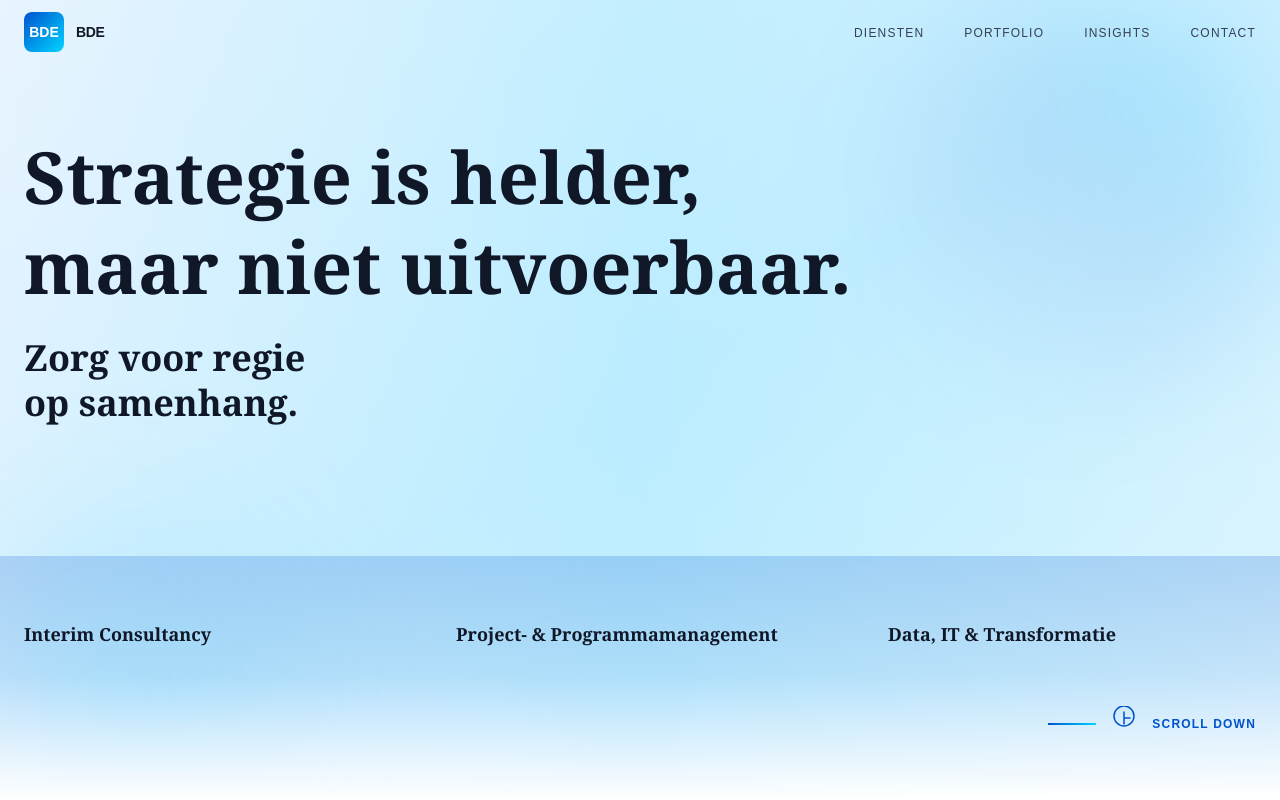
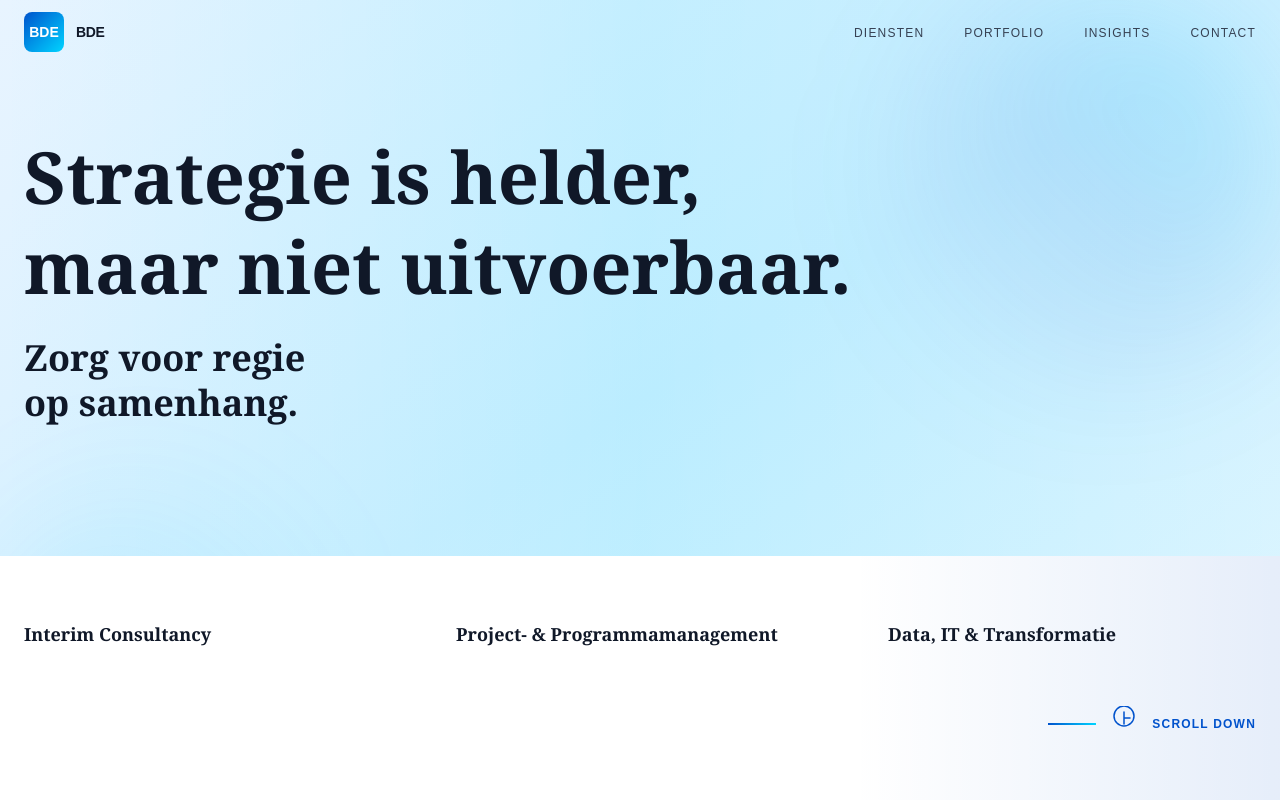
Before and after one commit to TinoiDam/bde-consulting.com, a Next.js app: page / in a window 1280 px wide. Shown: the top 800 px of the page. Built offline with nearby package versions, Linux system fonts and the light colour scheme.

Commit message:
Fix specialisaties section - white background with gradient overlay on right side

```diff
--- a/app/page.tsx
+++ b/app/page.tsx
@@ -30,8 +30,11 @@ export default function Home() {
         </div>
 
         {/* Specialisaties - Bottom of Hero with Scroll Indicator */}
-        <div className="relative z-10 w-full bg-gradient-to-b from-[#0052CC]/20 via-[#0052CC]/10 to-white py-8 md:py-12 lg:py-16">
-          <div className="max-w-7xl mx-auto px-6 w-full">
+        <div className="relative z-10 w-full bg-white py-8 md:py-12 lg:py-16">
+          {/* Gradient overlay on right side */}
+          <div className="absolute inset-y-0 right-0 w-1/3 bg-gradient-to-l from-[#0052CC]/10 to-transparent pointer-events-none hidden md:block"></div>
+
+          <div className="max-w-7xl mx-auto px-6 w-full relative z-10">
             {/* Mobile: Vertical, Desktop: Horizontal */}
             <div className="grid grid-cols-1 sm:grid-cols-2 lg:grid-cols-3 gap-8 md:gap-12 lg:gap-16 mb-8">
               <p className="text-sm sm:text-base md:text-lg font-serif font-bold text-gray-900">
```
